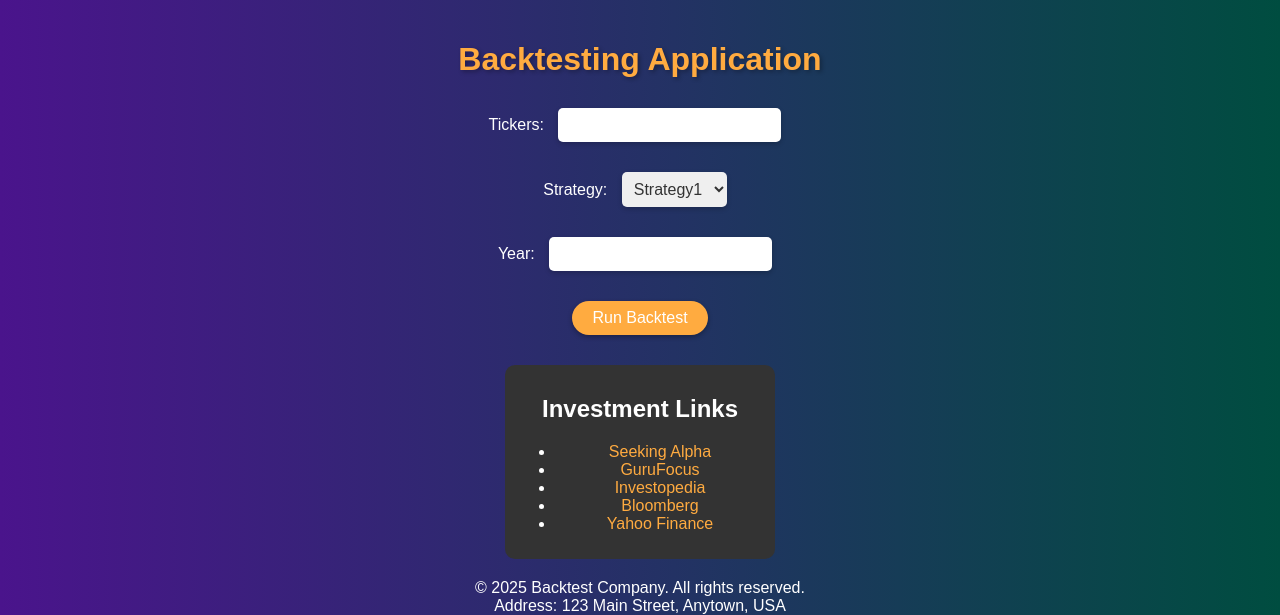
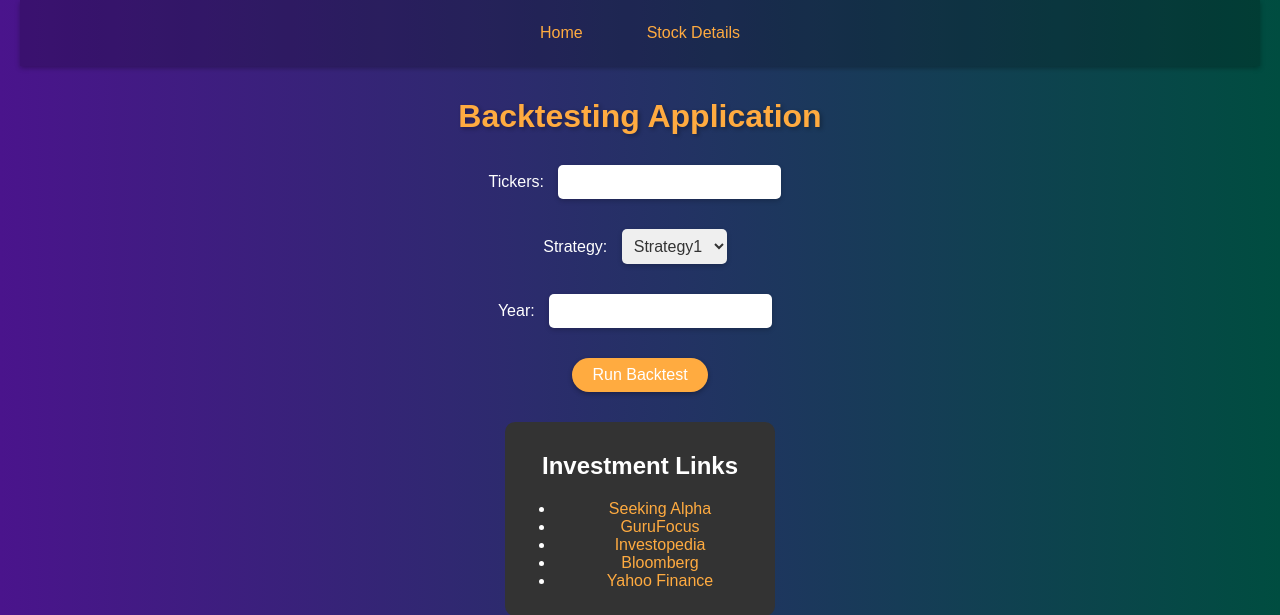
Before and after one commit to Marx2/backtest, a Flask app: page / in a window 1280 px wide. Shown: the top 615 px of the page. Run offline with Flask 3, Linux system fonts and the light colour scheme; parts of the project's set-up code (start-up, migrations or seed data) failed here and were passed over.

Commit message:
Add page with details of stock

```diff
--- a/flask_backtest_app/app.py
+++ b/flask_backtest_app/app.py
@@ -1,4 +1,5 @@
 from flask import Flask, render_template, request, jsonify
+from datetime import datetime
 import yaml
 import os
 import openbb_integration
@@ -18,6 +19,28 @@ def load_strategies():
 def index():
     strategies = load_strategies()
     return render_template('index.html', strategies=strategies)
+
+@app.route('/stock/details', methods=['GET'])
+def show_stock_details():
+    return render_template('stock_details.html')
+
+@app.route('/stock/details', methods=['POST'])
+def stock_details():
+    data = request.get_json()
+    ticker = data.get('ticker')
+    try:
+        price = openbb_integration.get_price_at_date(ticker, datetime.now().strftime('%Y-%m-%d'))
+        return jsonify({
+            'success': True,
+            'ticker': ticker,
+            'price': price
+        })
+    except Exception as e:
+        print(f"Error getting price: {str(e)}")
+        return jsonify({
+            'success': False,
+            'error': str(e)
+        }), 400
 
 @app.route('/backtest', methods=['POST'])
 def run_backtest():
--- a/flask_backtest_app/openbb_integration.py
+++ b/flask_backtest_app/openbb_integration.py
@@ -27,7 +27,18 @@ def get_price_at_date(symbol: str, date: str) -> float:
         if cache_key in price_cache:
             return price_cache[cache_key]
 
-        df = obb.equity.price.historical(symbol, start_date=date, end_date=date)
+        try:
+            # First try with Yahoo provider
+            df = obb.equity.price.historical(symbol, provider="yfinance", start_date=date, end_date=date)
+        except Exception as yahoo_error:
+            logging.warning(f"Yahoo failed for {symbol}, trying Alpha Vantage: {str(yahoo_error)}")
+            try:
+                # Fallback to Alpha Vantage
+                df = obb.equity.price.historical(symbol, provider="alpha_vantage", start_date=date, end_date=date)
+            except Exception as av_error:
+                logging.error(f"All providers failed for {symbol}: {str(av_error)}")
+                raise ValueError(f"Could not retrieve price data for {symbol} from any provider")
+
         if df.empty:
             raise ValueError(f"No data found for {symbol} on {date}")
 
--- a/flask_backtest_app/static/css/style.css
+++ b/flask_backtest_app/static/css/style.css
@@ -5,6 +5,28 @@ body {
     min-height: 100vh;
     margin: 0;
     padding: 20px;
+}
+
+.navbar {
+    background-color: rgba(0,0,0,0.2);
+    padding: 1rem;
+    margin: -20px -20px 2rem -20px;
+    display: flex;
+    justify-content: center;
+    box-shadow: 0 2px 5px rgba(0,0,0,0.3);
+}
+
+.navbar a {
+    color: #ffab40;
+    text-decoration: none;
+    margin: 0 1rem;
+    padding: 0.5rem 1rem;
+    border-radius: 4px;
+    transition: background-color 0.3s ease;
+}
+
+.navbar a:hover {
+    background-color: rgba(255,255,255,0.1);
 }
 
 .app {
--- /dev/null
+++ b/flask_backtest_app/templates/base.html
@@ -0,0 +1,24 @@
+<!DOCTYPE html>
+<html lang="en">
+<head>
+    <meta charset="UTF-8">
+    <meta name="viewport" content="width=device-width, initial-scale=1.0">
+    <title>{% block title %}Backtesting Application{% endblock %}</title>
+    <link rel="stylesheet" href="{{ url_for('static', filename='css/style.css') }}">
+</head>
+<body>
+    <div class="app">
+        <nav class="navbar">
+            <a href="/">Home</a>
+            <a href="/stock/details">Stock Details</a>
+        </nav>
+
+        {% block content %}{% endblock %}
+
+        <footer>
+            &copy; 2025 Backtest Company. All rights reserved.<br>
+            Address: 123 Main Street, Anytown, USA
+        </footer>
+    </div>
+</body>
+</html>
--- a/flask_backtest_app/templates/index.html
+++ b/flask_backtest_app/templates/index.html
@@ -1,13 +1,6 @@
-<!DOCTYPE html>
-<html lang="en">
-<head>
-    <meta charset="UTF-8">
-    <meta name="viewport" content="width=device-width, initial-scale=1.0">
-    <title>Backtesting Application</title>
-    <link rel="stylesheet" href="{{ url_for('static', filename='css/style.css') }}">
-</head>
-<body>
-    <div class="app">
+{% extends "base.html" %}
+
+{% block content %}
     <h1>Backtesting Application</h1>
 
     <form method="POST" action="/backtest">
@@ -75,11 +68,4 @@
             <li><a href="https://finance.yahoo.com/" target="_blank">Yahoo Finance</a></li>
         </ul>
     </div>
-
-        <footer>
-            &copy; 2025 Backtest Company. All rights reserved.<br>
-            Address: 123 Main Street, Anytown, USA
-        </footer>
-    </div>
-</body>
-</html>
+{% endblock %}
```
Also changed, not shown: flask_backtest_app/templates/stock_details.html (added, +43 -0 lines), 2 other files. Lines whose indentation alone changed are shown as unchanged.
